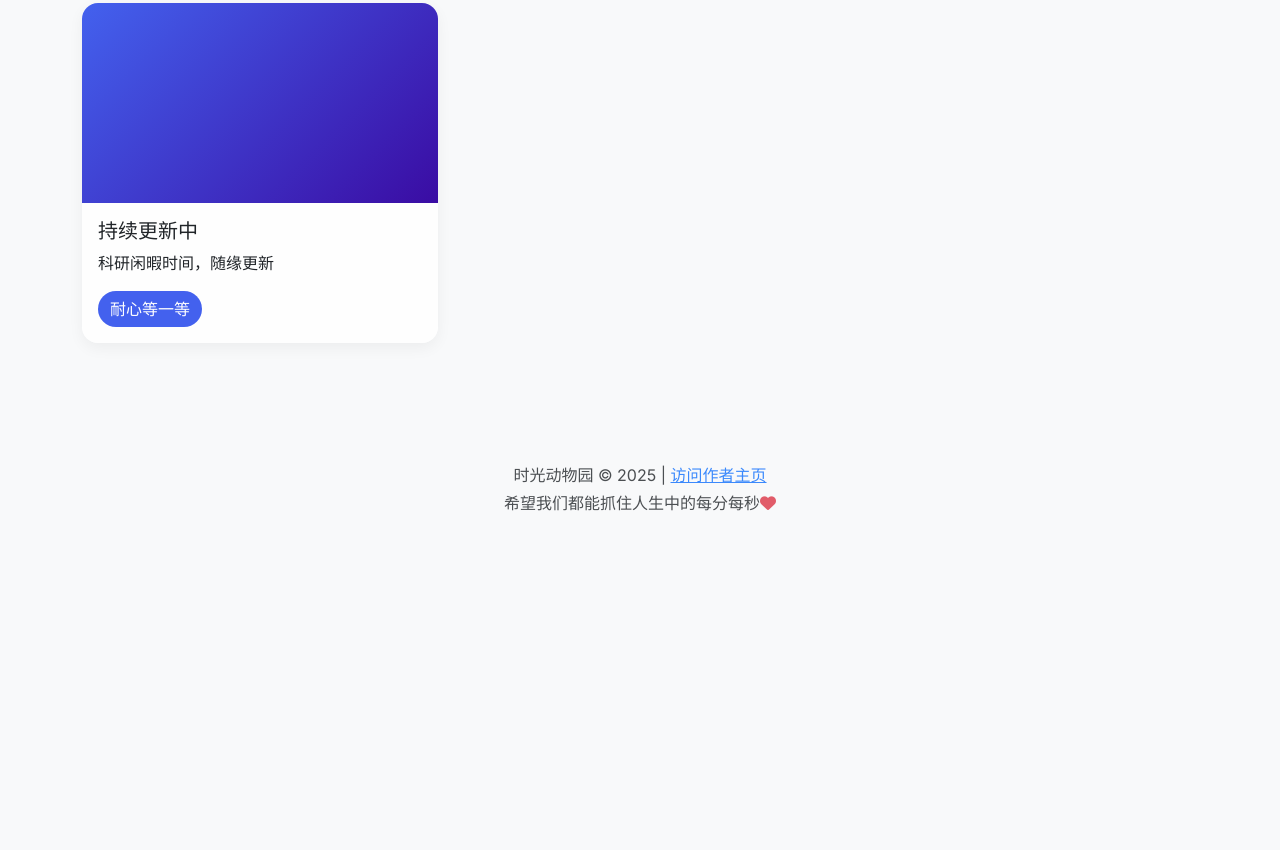
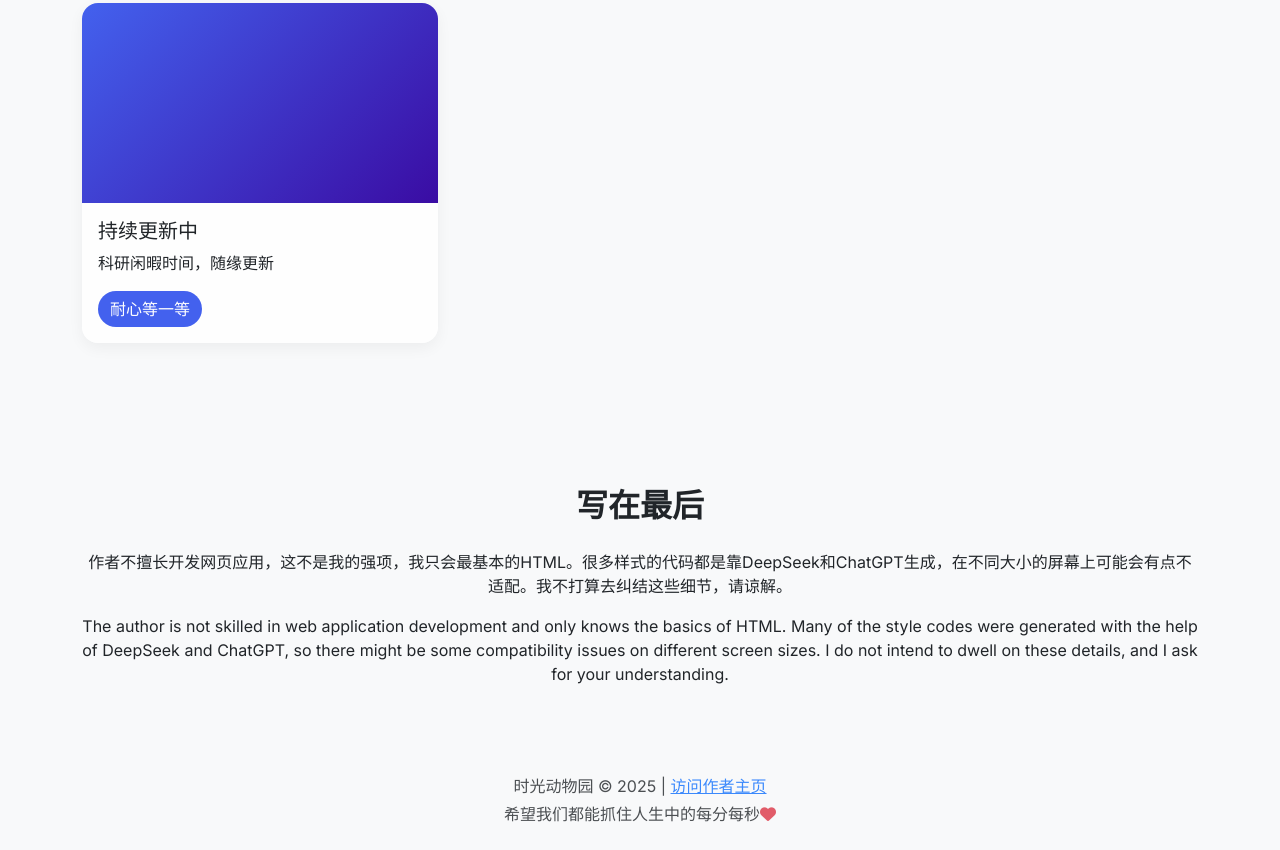
Before and after one commit to mepeichun/FunnyClock, a plain HTML site: page index.html in a window 1280 px wide. Shown: the part 994-1844 px from the top of the page. Before the commit the page ends 1533 px from the top, so only its background shows below. Drawn offline with nearby package versions, Linux system fonts and the light colour scheme.

Commit message:
add a section

```diff
--- a/index.html
+++ b/index.html
@@ -240,6 +240,15 @@
         </div>
     </section>
 
+    <!-- Last Thoughts Section -->
+    <section class="py-5 bg-light">
+        <div class="container text-center">
+            <h2 class="fw-bold mb-4">写在最后</h2>
+            <p>作者不擅长开发网页应用，这不是我的强项，我只会最基本的HTML。很多样式的代码都是靠DeepSeek和ChatGPT生成，在不同大小的屏幕上可能会有点不适配。我不打算去纠结这些细节，请谅解。</p>
+            <p>The author is not skilled in web application development and only knows the basics of HTML. Many of the style codes were generated with the help of DeepSeek and ChatGPT, so there might be some compatibility issues on different screen sizes. I do not intend to dwell on these details, and I ask for your understanding.</p>
+        </div>
+    </section>
+
     <!-- Footer -->
     <footer class="py-4 text-center">
         <div class="container">
```
